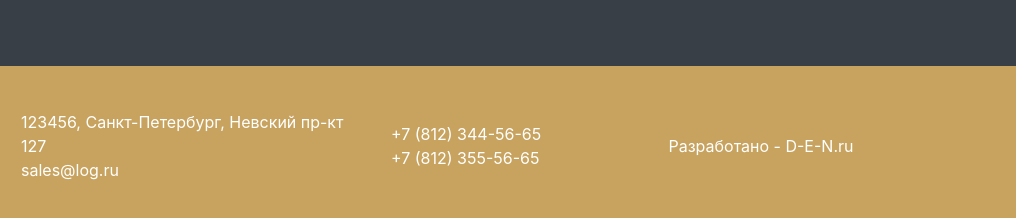
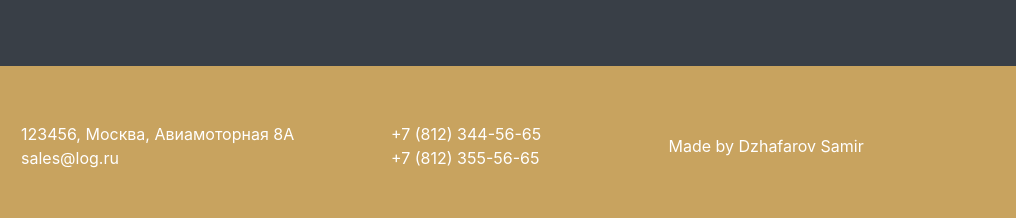
Before and after one commit to Samir-dzh/new-truck-site, a plain HTML site: page index.html in a window 1280 px wide. Shown: the part 2349-2567 px from the top of the page, 264-1280 px from the left. Drawn offline with nearby package versions, Linux system fonts and the light colour scheme.

Commit message:
Update index.html

```diff
--- a/index.html
+++ b/index.html
@@ -196,7 +196,7 @@
         <img class="mr-3" src="img/logo-2.svg" alt="">
       </div>
       <div class="col-md-4">
-        <div>123456, Санкт-Петербург, Невский пр-кт 127</div>
+        <div>123456, Москва, Авиамоторная 8А</div>
         <div>sales@log.ru</div>
       </div>
       <div class="col-md-3">
@@ -204,7 +204,7 @@
          <div>+7 (812) 355-56-65</div>
       </div>
       <div class="col-md-3">
-        <div>Разработано - D-E-N.ru</div>
+        <div>Made by Dzhafarov Samir</div>
       </div>
     </div>
 </footer>
```
